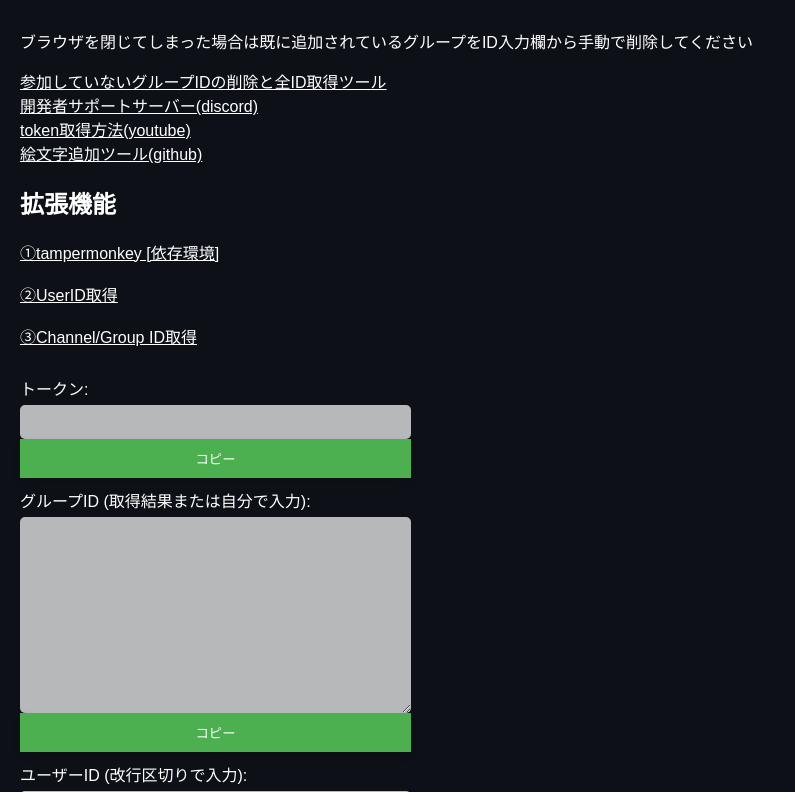
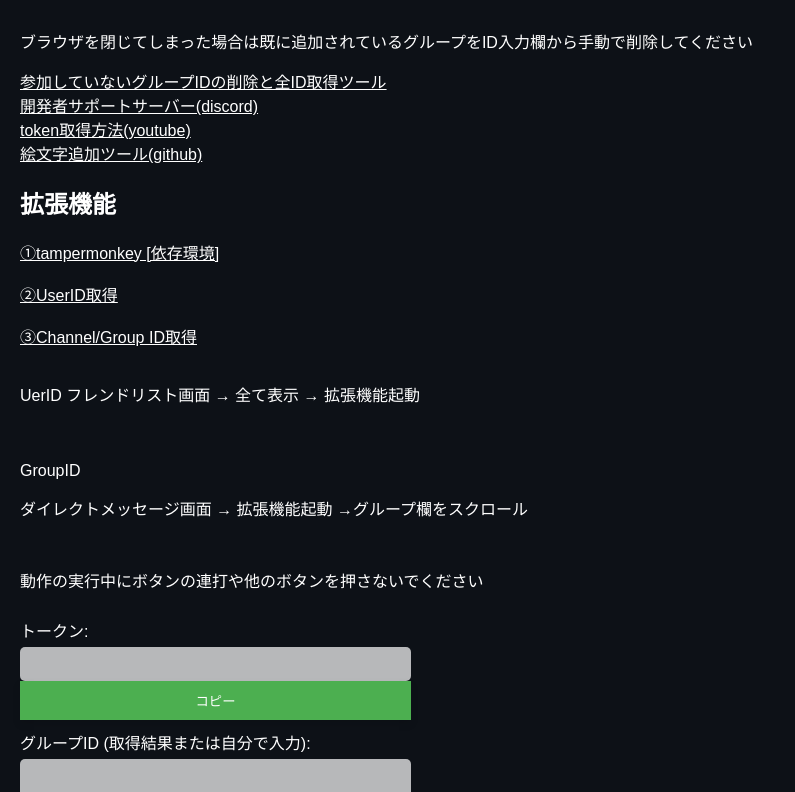
Before and after one commit to NEKODESUDX/DM, a plain HTML site: page index.html in a window 1280 px wide. Shown: the part 447-1239 px from the top of the page, without its empty margins (0-795 px from the left). Drawn offline with Linux system fonts and the light colour scheme.

Commit message:
Update index.html

```diff
--- a/index.html
+++ b/index.html
@@ -47,7 +47,10 @@
     <h2>拡張機能</h2>
     <a href="https://www.tampermonkey.net/" target="_blank">①tampermonkey [依存環境]</a><br>
     <a href="https://greasyfork.org/ja/scripts/518295-discord-uid-extractor" target="_blank">②UserID取得</a><br>
-     <a href="https://greasyfork.org/ja/scripts/518683-discord-channel-id-extractor/code" target="_blank">③Channel/Group ID取得</a><br>
+    <a href="https://greasyfork.org/ja/scripts/518683-discord-channel-id-extractor/code" target="_blank">③Channel/Group ID取得</a><br>
+    <p>UerID フレンドリスト画面 → 全て表示 → 拡張機能起動</p>
+　　<p>GroupID</p> ダイレクトメッセージ画面 → 拡張機能起動 →グループ欄をスクロール</p>
+    <p>動作の実行中にボタンの連打や他のボタンを押さないでください</p>
     <form id="groupForm">
         <label for="token">トークン:</label>
         <input type="text" id="token" name="token" required>
```
